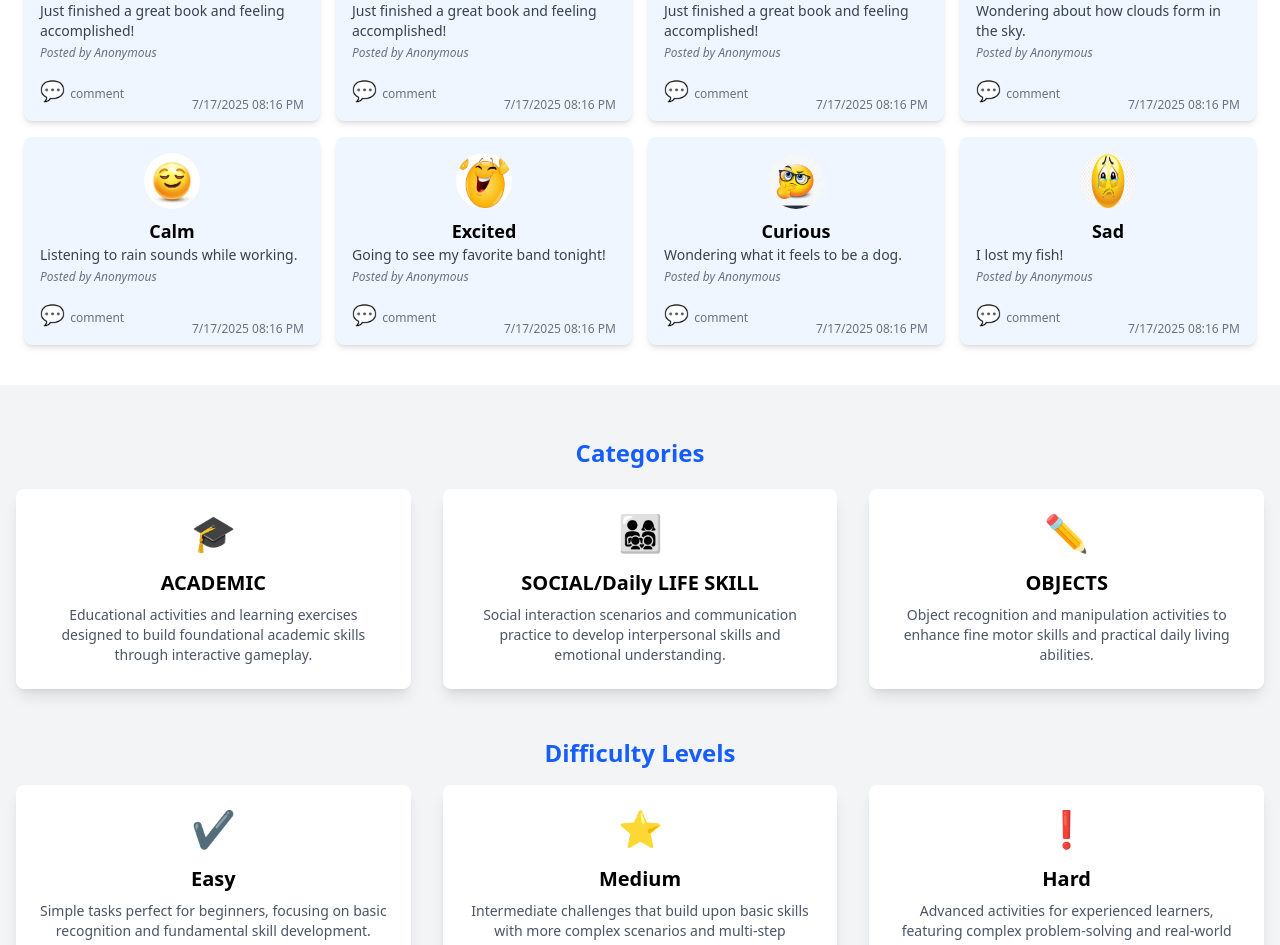
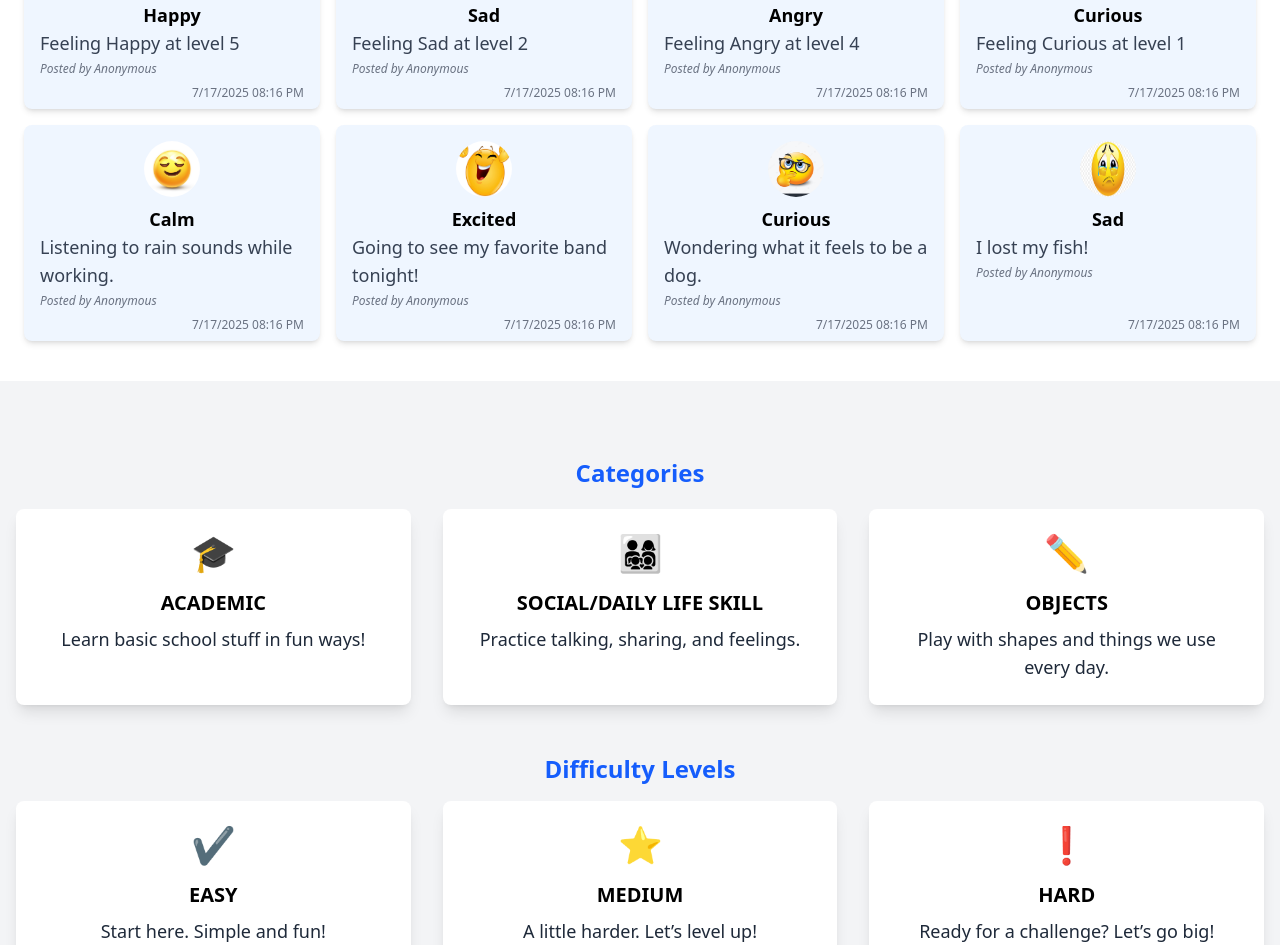
Before and after one commit to SefuentesRenz/AutiSync-v_2.0, a React app: page /home in a window 1280 px wide. Shown: the part 1027-1972 px from the top of the page. Built offline with nearby package versions, Linux system fonts and the light colour scheme; the HTML template or start-up script is replaced by a standard one.

Commit message:
Update HomePage.jsx

```diff
--- a/src/pages/HomePage.jsx
+++ b/src/pages/HomePage.jsx
@@ -52,16 +52,18 @@ const expressions = [
 const HomePage = () => {
   const [selectedEmotion, setSelectedEmotion] = useState(null);
   const [showModal, setShowModal] = useState(false);
+  const [selectedLevel, setSelectedLevel] = useState(3); // Default level set to 3
   const [name, setName] = useState("");
   const [description, setDescription] = useState("");
+
   // const [expressions, setExpressions] = useState([]);
   // newnewnew
 
   const [expressions, setExpressions] = useState([
-    { emotion: "Happy", description: "Just finished a great book and feeling accomplished!", image: "src/assets/happy.jpg" },
-    { emotion: "Sad", description: "Just finished a great book and feeling accomplished!", image: "src/assets/sad.jpg" },
-    { emotion: "Angry", description: "Just finished a great book and feeling accomplished!", image: "src/assets/angry.jpg" },
-    { emotion: "Curious", description: "Wondering about how clouds form in the sky.", image: "src/assets/curious.jpg" },
+    { emotion: "Happy", description: "Feeling Happy at level 5", image: "src/assets/happy.jpg" },
+    { emotion: "Sad", description: "Feeling Sad at level 2", image: "src/assets/sad.jpg" },
+    { emotion: "Angry", description: "Feeling Angry at level 4", image: "src/assets/angry.jpg" },
+    { emotion: "Curious", description: "Feeling Curious at level 1", image: "src/assets/curious.jpg" },
     { emotion: "Calm", description: "Listening to rain sounds while working.", image: "src/assets/calm.jpg" },
     { emotion: "Excited", description: "Going to see my favorite band tonight!", image: "src/assets/excited.jpg" },
     { emotion: "Curious", description: "Wondering what it feels to be a dog.", image: "src/assets/curious.jpg" },
@@ -79,26 +81,30 @@ const HomePage = () => {
 
   const handleSubmit = (e) => {
   e.preventDefault();
-    // Logic for submitting the form data (name and description)
 
   // Find the image of the selected emotion
   const emotionImage = Emotions.find((emotion) => emotion.name === selectedEmotion)?.image;
 
-    // Create the new expression object   NEW
+  // Create the new expression object with intensity level
   const newExpression = {
     emotion: selectedEmotion,
-      description,
-      name,
+    description: `Feeling ${selectedEmotion} at level ${selectedLevel}`,
+    name: "Anonymous", // Or handle this as required
     image: emotionImage,
+    level: selectedLevel, // Store the level of intensity
   };
 
-    // Add the new expression to the expressions array    NEW
+  // Add the new expression to the expressions array
   setExpressions((prevExpressions) => [newExpression, ...prevExpressions]);
 
   // Reset form and close the modal
-    setName("");
-    setDescription("");
   setShowModal(false);
+};
+
+const getSliderBackground = () => {
+  // Calculate the percentage for each level of the slider
+  const percentage = (selectedLevel - 1) * 25; // From 1 (0%) to 5 (100%)
+  return `linear-gradient(to right, green ${percentage}%, yellow ${percentage + 20}%, orange ${percentage + 40}%, red ${percentage + 60}%)`;
 };
 
   const studentPageRoute = (e) => {
@@ -137,9 +143,16 @@ const HomePage = () => {
         <div className="max-w-7xl mx-auto">
           <h2 className="text-2xl font-semibold mb-1">Video Tutorial</h2>
           <p className="text-base mb-3">Empowering daily life skills for everyone.</p>
-          <div className="bg-gray-200 h-70 w-170 flex justify-center items-center text-lg rounded">
-            Loading video tutorial...
-          </div>
+          <video
+          className="w-full rounded-lg h-75 shadow-lg"
+          controls
+          autoPlay
+          loop
+          muted
+        >
+          <source src="/public/assets/assets/videotutorial.mp4" type="video/mp4" />
+          Your browser does not support the video tag.
+        </video>
         </div>
       </section>
 
@@ -176,30 +189,41 @@ const HomePage = () => {
         className="w-24 h-24 mx-auto mb-4 rounded-full"
       />
       <h2 className="text-2xl font-semibold text-center mb-4">You're feeling {selectedEmotion}</h2>
-            <form onSubmit={handleSubmit}>
+
+      {/* Horizontal Range Slider with Dynamic Color */}
       <div className="mb-4">
-                <label htmlFor="name" className="block text-sm font-semibold">Your Name</label>
+        <label htmlFor="emotion-level" className="block text-lg font-semibold">
+          Select the level of your emotion:
+        </label>
         <input
-                  type="text"
-                  id="name"
-                  className="w-full p-2 border rounded"
-                  value={name}
-                  onChange={(e) => setName(e.target.value)}
-                  required
+            type="range"
+            id="emotion-level"
+            min="1"
+            max="5"
+            value={selectedLevel}
+            onChange={(e) => setSelectedLevel(Number(e.target.value))}  // Ensure value is treated as a number
+            className="w-full  mt-4"
+            style={{
+              background: getSliderBackground(),  // Apply the dynamic background
+            }}
           />
+        <div className="flex justify-between text-xs mt-2">
+          <span>1</span>
+          <span>2</span>
+          <span>3</span>
+          <span>4</span>
+          <span>5</span>
         </div>
-              <div className="mb-4">
-                <label htmlFor="description" className="block text-sm font-semibold">Why are you feeling this way?</label>
-                <textarea
-                  id="description"
-                  className="w-full p-2 border rounded"
-                  value={description}
-                  onChange={(e) => setDescription(e.target.value)}
-                  required
-                ></textarea>
       </div>
-              <div className="flex justify-between">
-                <button type="submit" className="bg-blue-500 cursor-pointer text-white py-2 px-4 rounded-lg">Share My Feeling</button>
+
+      <div className="flex justify-between mt-6">
+        <button
+          type="button"
+          onClick={handleSubmit}
+          className="bg-blue-500 cursor-pointer text-white py-2 px-4 rounded-lg"
+        >
+          Share My Feeling
+        </button>
         <button
           type="button"
           onClick={() => setShowModal(false)}
@@ -208,7 +232,6 @@ const HomePage = () => {
           Cancel
         </button>
       </div>
-            </form>
     </div>
   </div>
 )}
@@ -216,7 +239,7 @@ const HomePage = () => {
       {/* Others' Emotions Section */}
       <section className="my-10 flex text-center px-6">
         <div className="max-w-full mx-auto">
-          <h2 className="text-2xl font-semibold mb-4">What others are feeling</h2>
+          <h2 className="text-2xl font-semibold mb-6 ">What others are feeling</h2>
           <div className="grid grid-cols-4 gap-4">
           {expressions.map((expression, index) => (
   <div key={index} className="bg-blue-50 p-4 rounded-lg shadow-md text-left relative">
@@ -226,73 +249,13 @@ const HomePage = () => {
       className="h-14 w-14 rounded-full mb-2 mx-auto "
     />
     <h3 className="font-bold text-lg text-center">{expression.emotion}</h3>
-    <p className="text-sm text-gray-700 mb-1">{expression.description}</p>
+    <p className="text-lg text-gray-700 mb-1">{expression.description}</p>
     <p className="text-xs text-gray-500 italic mb-4 mt-1">Posted by {expression.name || "Anonymous"}</p>
 
-    {/* Show comment section if toggled */}
-    {expression.showComment && (
-      <div className="mt-2">
-        <input
-          type="text"
-          placeholder="Write a comment..."
-          className="w-full text-sm p-2 border border-gray-300 rounded mb-2"
-          value={expression.currentComment || ""}
-          onChange={(e) => {
-            const updated = [...expressions];
-            updated[index].currentComment = e.target.value;
-            setExpressions(updated);
-          }}
-        />
-        <button
-          onClick={() => {
-            const updated = [...expressions];
-            const comment = updated[index].currentComment;
-            if (!comment) return;
-            updated[index].comments = [...(updated[index].comments || []), comment];
-            updated[index].currentComment = "";
-            setExpressions(updated);
-          }}
-          className="bg-blue-700 text-white text-sm px-3 py-1 rounded hover:bg-blue-800 cursor-pointer"
-        >
-          Post
-        </button>
-        {/* BACK BUTTON */}
-    <button
-      onClick={() => {
-        const updated = [...expressions];
-        updated[index].showComment = false;
-        setExpressions(updated);
-      }}
-      className="bg-red-700 text-white text-sm px-3 py-1 rounded hover:bg-red-800 cursor-pointer"
-    >
-      Back
-    </button>
 
-        {/* Render Comments */}
-        <div className="mt-2 space-y-1 text-base max-h-32 overflow-y-auto pr-1">
-          {expression.comments?.map((comment, cIndex) => (
-            <p key={cIndex} className="text-xs text-gray-700">comment: {comment}</p>
-          ))}
-        </div>
-      </div>
-    )}
 
     {/* Footer Section */}
-    <div
-  className="text-xl text-black-500 text-sm cursor-pointer hover:text-blue-600"
-  onClick={() => {
-    const updated = [...expressions];
-    updated[index].showComment = !updated[index].showComment;
-    setExpressions(updated);
-  }}
->
-  💬 <span className="text-xs text-gray-500">
-    comment
-    {expression.comments && expression.comments.length > 0 && (
-      <> ({expression.comments.length})</>
-    )}
-  </span>
-</div>
+
     <div className="absolute bottom-2 right-4 text-xs text-gray-500">
       {new Date().toLocaleDateString()} {new Date().toLocaleTimeString([], { hour: '2-digit', minute: '2-digit' })}
     </div>
@@ -307,32 +270,29 @@ const HomePage = () => {
       <div className="container max-w-7xl px-4">
         {/* Header */}
         <div className="text-center mb-12">
-          <h1 className="text-2xl font-semibold text-blue-600 mb-5 -mt-3">
+          <h1 className="text-2xl font-semibold text-blue-600 mb-5 ">
             Categories
           </h1>
           <div className="flex justify-center gap-8">
             <div className="bg-white p-6 rounded-lg shadow-lg w-1/3 text-center">
               <div className="text-4xl mb-4">🎓</div>
               <h2 className="text-xl font-semibold">ACADEMIC</h2>
-              <p className="text-sm text-gray-600 mt-2">
-                Educational activities and learning exercises designed to build
-                foundational academic skills through interactive gameplay.
+              <p className="text-lg text-gray-800 mt-2">
+                Learn basic school stuff in fun ways!
               </p>
             </div>
             <div className="bg-white p-6 rounded-lg shadow-lg w-1/3 text-center">
               <div className="text-4xl mb-4">👨‍👩‍👧‍👦</div>
-              <h2 className="text-xl font-semibold">SOCIAL/Daily LIFE SKILL</h2>
-              <p className="text-sm text-gray-600 mt-2">
-                Social interaction scenarios and communication practice to
-                develop interpersonal skills and emotional understanding.
+              <h2 className="text-xl font-semibold">SOCIAL/DAILY LIFE SKILL</h2>
+              <p className="text-lg text-gray-800 mt-2">
+                Practice talking, sharing, and feelings.
               </p>
             </div>
             <div className="bg-white p-6 rounded-lg shadow-lg w-1/3 text-center">
               <div className="text-4xl mb-4">✏️</div>
               <h2 className="text-xl font-semibold">OBJECTS</h2>
-              <p className="text-sm text-gray-600 mt-2">
-                Object recognition and manipulation activities to enhance fine
-                motor skills and practical daily living abilities.
+              <p className="text-lg text-gray-800 mt-2">
+                Play with shapes and things we use every day.
               </p>
             </div>
           </div>
@@ -344,33 +304,30 @@ const HomePage = () => {
           <div className="flex justify-center gap-8">
             <div className="bg-white p-6 rounded-lg shadow-lg w-1/3 text-center">
               <div className="text-4xl text-green-500 mb-4">✔️</div>
-              <h2 className="text-xl font-semibold">Easy</h2>
-              <p className="text-sm text-gray-600 mt-2">
-                Simple tasks perfect for beginners, focusing on basic
-                recognition and fundamental skill development.
+              <h2 className="text-xl font-semibold">EASY</h2>
+              <p className="text-lg text-gray-800 mt-2">
+                Start here. Simple and fun!
               </p>
             </div>
             <div className="bg-white p-6 rounded-lg shadow-lg w-1/3 text-center">
               <div className="text-4xl text-yellow-500 mb-4">⭐</div>
-              <h2 className="text-xl font-semibold">Medium</h2>
-              <p className="text-sm text-gray-600 mt-2">
-                Intermediate challenges that build upon basic skills with more
-                complex scenarios and multi-step processes.
+              <h2 className="text-xl font-semibold">MEDIUM</h2>
+              <p className="text-lg text-gray-800 mt-2">
+                A little harder. Let’s level up!
               </p>
             </div>
             <div className="bg-white p-6 rounded-lg shadow-lg w-1/3 text-center">
               <div className="text-4xl text-red-500 mb-4">❗</div>
-              <h2 className="text-xl font-semibold">Hard</h2>
-              <p className="text-sm text-gray-600 mt-2">
-                Advanced activities for experienced learners, featuring complex
-                problem-solving and real-world applications.
+              <h2 className="text-xl font-semibold">HARD</h2>
+              <p className="text-lg text-gray-800 mt-2">
+                Ready for a challenge? Let’s go big!
               </p>
             </div>
           </div>
         </div>
 
         {/* Footer */}
-        <div className="text-center mt-12">
+        <div className="text-center">
 
           <div className="mt-4">
             <button onClick={studentPageRoute} className="bg-blue-600 text-white py-2 px-4 rounded-lg text-lg cursor-pointer hover:bg-blue-700">
```
Lines whose indentation alone changed are shown as unchanged.
